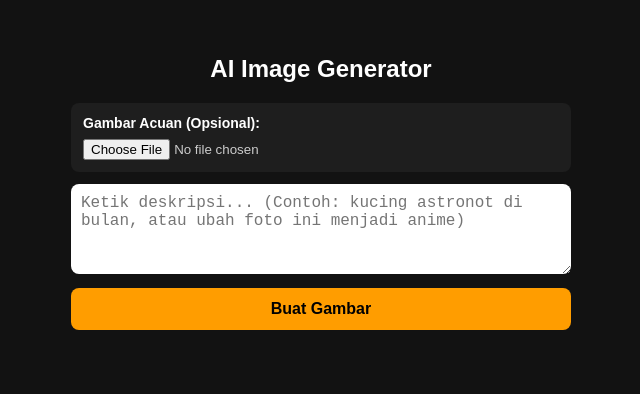
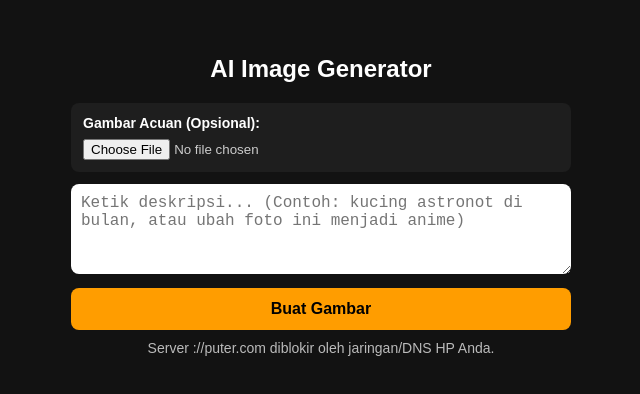
Before and after one commit to ruferd/rudyferd-image-generator, a plain HTML site: page index.html in a window 1280 px wide. Shown: the whole page, without its empty margins (319-959 px from the left). Drawn offline with Linux system fonts and the light colour scheme.

Commit message:
Update index.html

```diff
--- a/index.html
+++ b/index.html
@@ -4,7 +4,6 @@
   <meta charset="UTF-8">
   <meta name="viewport" content="width=device-width, initial-scale=1.0">
   <title>Rudyferd AI Image Generator</title>
-  <script src="https://puter.com"></script>
   <style>
     body { font-family: sans-serif; max-width: 500px; margin: 20px auto; padding: 15px; background: #121212; color: #fff; text-align: center; }
     .kotak-upload { background: #1e1e1e; padding: 12px; border-radius: 8px; margin-bottom: 12px; text-align: left; font-size: 14px; }
@@ -30,10 +29,27 @@
 
   <textarea id="prompt" placeholder="Ketik deskripsi... (Contoh: kucing astronot di bulan, atau ubah foto ini menjadi anime)"></textarea>
   <button id="btn" onclick="buatGambar()">Buat Gambar</button>
-  <div id="status"></div>
+  <div id="status">Memuat mesin AI...</div>
   <div id="wadah-gambar"></div>
 
   <script>
+    function muatPuter() {
+      return new Promise((resolve, reject) => {
+        if (window.puter) return resolve(window.puter);
+        const s = document.createElement('script');
+        s.src = 'https://puter.com';
+        s.onload = () => resolve(window.puter);
+        s.onerror = () => reject(new Error('Server ://puter.com diblokir oleh jaringan/DNS HP Anda.'));
+        document.head.appendChild(s);
+      });
+    }
+
+    window.addEventListener('DOMContentLoaded', () => {
+      muatPuter()
+        .then(() => { document.getElementById('status').innerText = 'Siap digunakan.'; })
+        .catch(err => { document.getElementById('status').innerText = err.message; });
+    });
+
     function tampilkanPratinjau() {
       const input = document.getElementById('fileGambar');
       const file = input.files.item(0);
@@ -77,10 +93,13 @@
       const wadah = document.getElementById('wadah-gambar');
 
       btn.disabled = true;
-      status.innerText = 'Sedang memproses gambar (sekitar 10-20 detik)...';
+      status.innerText = 'Menghubungkan ke server AI...';
       wadah.innerHTML = '';
 
       try {
+        await muatPuter();
+        status.innerText = 'Sedang memproses gambar (sekitar 10-20 detik)...';
+
         const opsi = { model: 'gpt-image-1' };
         if (file) {
           status.innerText = 'Membaca foto acuan & memproses gambar...';
```
